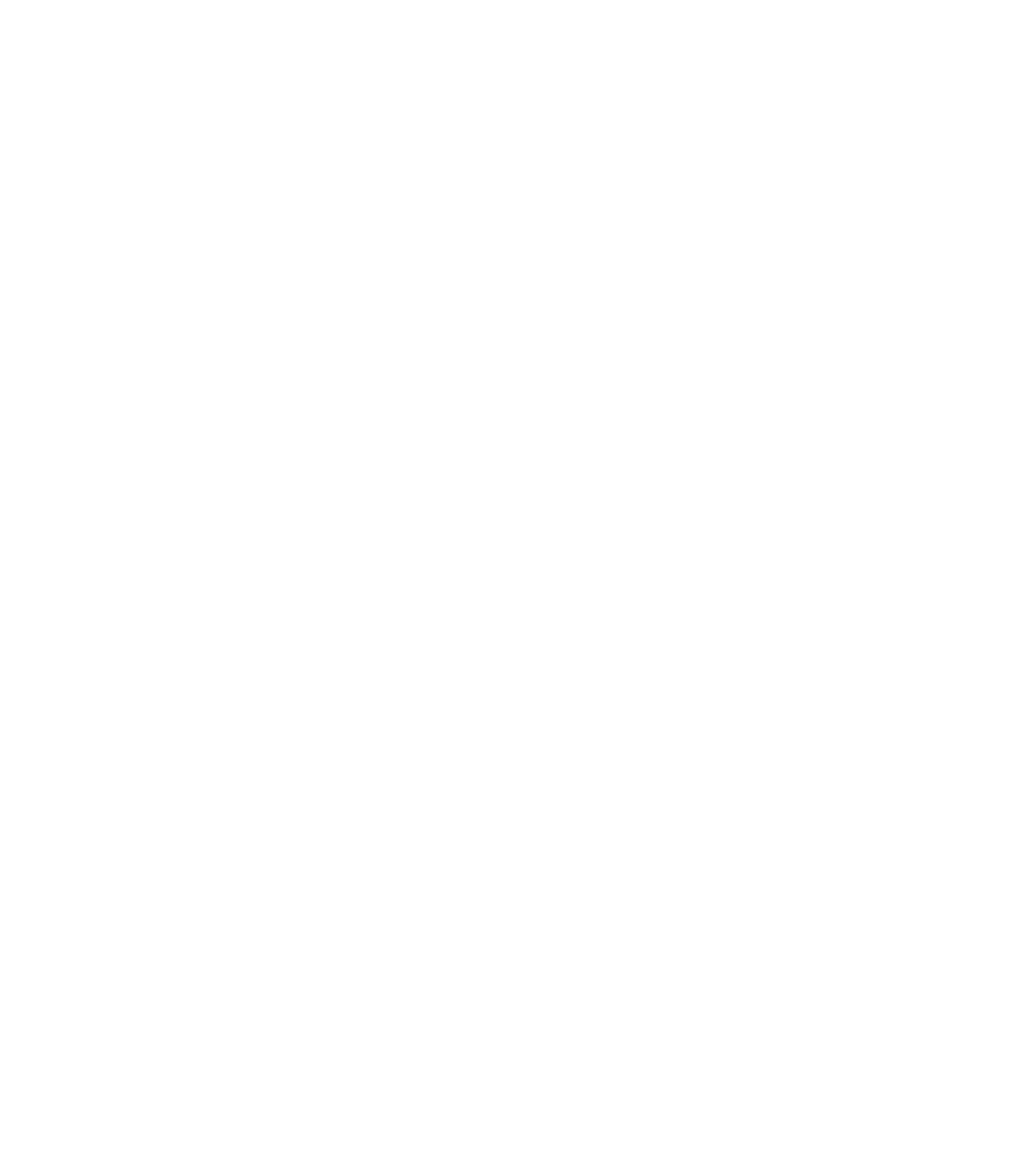
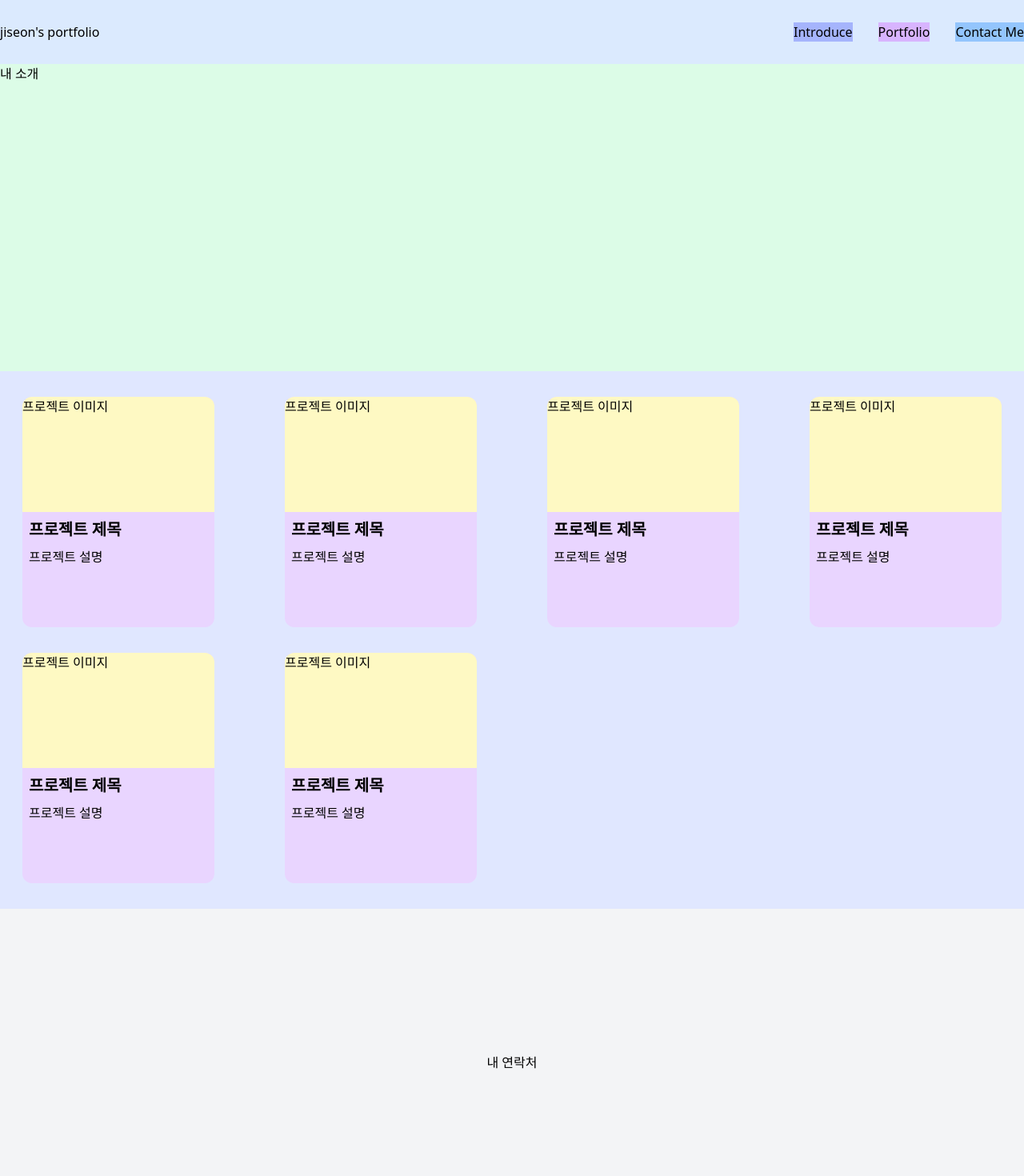
Before and after one commit to seon-2/bcs-part2-react, a React (Create React App) app in the folder dapp-03-31/: page / in a window 1280 px wide. Shown: the top 1470 px of the page at 80% size. Before the commit the page ends 800 px from the top, so only its background shows below. Built offline with nearby package versions, Linux system fonts and the light colour scheme.

Commit message:
🫧 [copy] 포트폴리오 html 부분 가져오기

```diff
--- a/dapp-03-31/src/App.jsx
+++ b/dapp-03-31/src/App.jsx
@@ -1,5 +1,83 @@
 function App() {
-  return <div></div>;
+  return (
+    <div className="bg-red-100 min-h-screen">
+      <header className="bg-blue-100 h-12 md:h-20">
+        <div className="max-w-screen-xl mx-auto h-full flex justify-between items-center">
+          {/* <div>jiseon's portfolio</div> */}
+          <div>
+            {/* 로고이미지로 교체 가능 */}
+            {/* <img className="w-12" src={SunriseLogo} alt="SunriseLogo"></img> */}
+            <div>jiseon's portfolio</div>
+          </div>
+          <ul className="flex gap-2 md:gap-8 text-xs md:text-base">
+            <li className="bg-indigo-300 btn-style">Introduce</li>
+            <li className="bg-purple-300 btn-style">Portfolio</li>
+            <li className="bg-blue-300 btn-style">Contact Me</li>
+          </ul>
+        </div>
+      </header>
+      <main>
+        {/* Introduce */}
+        <div className="bg-green-100 max-w-screen-xl mx-auto h-96 flex">
+          내 소개
+        </div>
+        {/* 포트폴리오 카드 */}
+        {/* 그리드 줄에 2개씩 / 여백은 gap, p(padding) / sm-lg, 1-4까지 크기에 따라 반응형 줄 수 있음*/}
+        <ul className="bg-indigo-100 max-w-screen-xl mx-auto grid grid-cols-1 sm:grid-cols-2 mg:grid-cols-3 lg:grid-cols-4 justify-items-center gap-8 py-8">
+          <li className="bg-purple-200 w-60 h-72 rounded-xl">
+            {/* 높이 절반, 이미지 들어오면 object-fit : cover, 위에만 둥글게 (-t) */}
+            <div className="bg-yellow-100 w-full h-1/2 rounded-t-xl">
+              프로젝트 이미지
+            </div>
+            {/* 텍스트 사이즈, 굵기, 위쪽(top), x축에 (왼, 오 모두) */}
+            <div className="text-xl font-bold mt-2 mx-2">프로젝트 제목</div>
+            <div className="mt-2 mx-2">프로젝트 설명</div>
+          </li>
+          <li className="bg-purple-200 w-60 h-72 rounded-xl">
+            <div className="bg-yellow-100 w-full h-1/2 rounded-t-xl">
+              프로젝트 이미지
+            </div>
+            <div className="text-xl font-bold mt-2 mx-2">프로젝트 제목</div>
+            <div className="mt-2 mx-2">프로젝트 설명</div>
+          </li>
+          <li className="bg-purple-200 w-60 h-72 rounded-xl">
+            <div className="bg-yellow-100 w-full h-1/2 rounded-t-xl">
+              프로젝트 이미지
+            </div>
+            <div className="text-xl font-bold mt-2 mx-2">프로젝트 제목</div>
+            <div className="mt-2 mx-2">프로젝트 설명</div>
+          </li>
+          <li className="bg-purple-200 w-60 h-72 rounded-xl">
+            <div className="bg-yellow-100 w-full h-1/2 rounded-t-xl">
+              프로젝트 이미지
+            </div>
+            <div className="text-xl font-bold mt-2 mx-2">프로젝트 제목</div>
+            <div className="mt-2 mx-2">프로젝트 설명</div>
+          </li>
+          <li className="bg-purple-200 w-60 h-72 rounded-xl">
+            <div className="bg-yellow-100 w-full h-1/2 rounded-t-xl">
+              프로젝트 이미지
+            </div>
+            <div className="text-xl font-bold mt-2 mx-2">프로젝트 제목</div>
+            <div className="mt-2 mx-2">프로젝트 설명</div>
+          </li>
+          <li className="bg-purple-200 w-60 h-72 rounded-xl">
+            <div className="bg-yellow-100 w-full h-1/2 rounded-t-xl">
+              프로젝트 이미지
+            </div>
+            <div className="text-xl font-bold mt-2 mx-2">프로젝트 제목</div>
+            <div className="mt-2 mx-2">프로젝트 설명</div>
+          </li>
+        </ul>
+        <div className="bg-gray-100 max-w-screen-xl mx-auto h-96 flex justify-center items-center">
+          내 연락처
+        </div>
+      </main>
+      <footer className="max-w-screen-xl mx-auto flex justify-end py-1 md:py-2 text-main-200">
+        2023, designed by, jiseon
+      </footer>
+    </div>
+  );
 }
 
 export default App;
```
